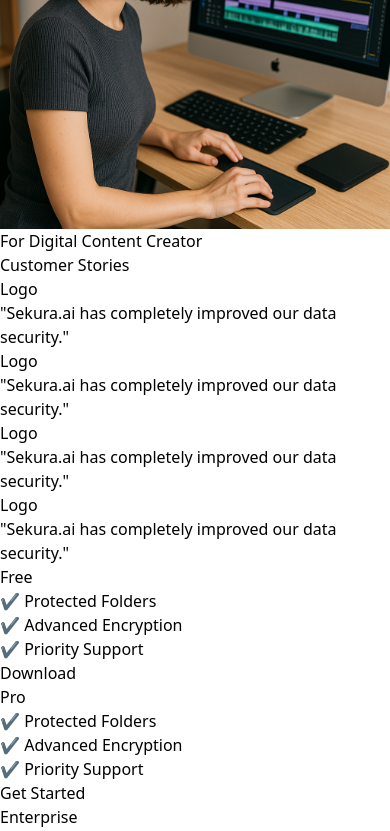
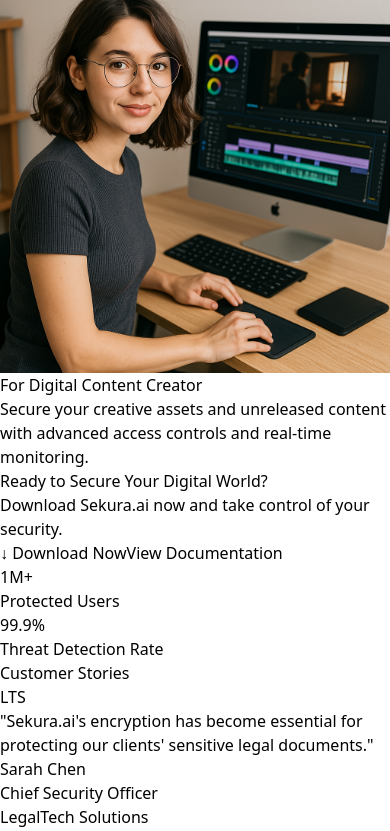
Before and after one commit to harrypunjabi/Sekura_test1, a React (Vite) app: page / in a window 390 px wide. Shown: the part 1156-1987 px from the top of the page. Built offline with nearby package versions, Linux system fonts and the light colour scheme.

Commit message:
Update Pro plan pricing to .99/month or /year with 16% savings badge

```diff
--- a/src/SekuraWebsitePreview.jsx
+++ b/src/SekuraWebsitePreview.jsx
@@ -34,8 +34,8 @@
                 <button className="bg-blue-600 hover:bg-blue-700 text-white px-6 py-3 rounded-lg font-semibold shadow-lg flex items-center gap-2 transition-all">
                   <span className="text-lg">▶</span> Watch Demo
                 </button>
-                <button className="border-2 border-blue-600 text-blue-600 hover:bg-blue-50 px-6 py-3 rounded-lg font-semibold transition-all">
-                  Get Started
+                <button className="bg-white border-2 border-blue-600 text-blue-600 hover:bg-blue-50 px-6 py-3 rounded-lg font-semibold transition-all flex items-center gap-2">
+                  <span className="text-xl">↓</span> Download Free
                 </button>
               </div>
             </div>
@@ -65,10 +65,22 @@
       {/* Use Cases Section */}
       <section className="grid grid-cols-3 gap-8 px-12 py-12">
         {[
-          { title: "Legal Professional", img: businessOwnerImg },
-          { title: "Household Defender", img: householdDefenderImg },
-          { title: "Digital Content Creator", img: contentCreatorImg }
-        ].map(({ title, img }, idx) => (
+          {
+            title: "Legal Professional",
+            img: businessOwnerImg,
+            description: "Protect sensitive client data and legal documents with military-grade encryption and secure sharing capabilities."
+          },
+          {
+            title: "Household Defender",
+            img: householdDefenderImg,
+            description: "Keep your family's personal information, photos, and financial records safe from cyber threats and ransomware."
+          },
+          {
+            title: "Digital Content Creator",
+            img: contentCreatorImg,
+            description: "Secure your creative assets and unreleased content with advanced access controls and real-time monitoring."
+          }
+        ].map(({ title, img, description }, idx) => (
           <div key={idx} className="rounded-lg overflow-hidden shadow-lg bg-white">
             <div className="aspect-[4/3] relative">
               <img
@@ -78,21 +90,84 @@
               />
             </div>
             <div className="p-4 text-center">
-              <h3 className="text-lg font-semibold">For {title}</h3>
+              <h3 className="text-lg font-semibold mb-2">For {title}</h3>
+              <p className="text-gray-600 text-sm">{description}</p>
             </div>
           </div>
         ))}
       </section>
 
+      {/* Download CTA Banner */}
+      <section className="bg-gradient-to-r from-blue-600 to-blue-800 py-16">
+        <div className="max-w-6xl mx-auto px-12">
+          <div className="flex flex-col md:flex-row items-center justify-between gap-8">
+            <div className="text-white">
+              <h2 className="text-3xl font-bold mb-4">Ready to Secure Your Digital World?</h2>
+              <p className="text-blue-100 text-lg mb-6">Download Sekura.ai now and take control of your security.</p>
+              <div className="flex gap-4">
+                <button className="bg-white text-blue-600 hover:bg-blue-50 px-8 py-4 rounded-lg font-bold shadow-lg flex items-center gap-2 transition-all">
+                  <span className="text-2xl">↓</span> Download Now
+                </button>
+                <button className="border-2 border-white text-white hover:bg-blue-700 px-8 py-4 rounded-lg font-bold transition-all">
+                  View Documentation
+                </button>
+              </div>
+            </div>
+            <div className="text-white text-center md:text-right">
+              <p className="text-3xl font-bold mb-2">1M+</p>
+              <p className="text-blue-100">Protected Users</p>
+              <p className="text-3xl font-bold mb-2 mt-4">99.9%</p>
+              <p className="text-blue-100">Threat Detection Rate</p>
+            </div>
+          </div>
+        </div>
+      </section>
+
       {/* Testimonials Section */}
-      <section className="bg-blue-900 py-10 px-12">
-        <h2 className="text-center text-white font-semibold mb-6">Customer Stories</h2>
+      <section className="bg-blue-900 py-16 px-12">
+        <h2 className="text-center text-white text-3xl font-bold mb-12">Customer Stories</h2>
         <div className="grid grid-cols-4 gap-6">
-          {[1, 2, 3, 4].map((item) => (
-            <div key={item} className="bg-white rounded-lg shadow-md overflow-hidden">
-              <div className="h-20 bg-gray-300 flex items-center justify-center">Logo</div>
-              <div className="p-4 text-sm">
-                <p className="italic">"Sekura.ai has completely improved our data security."</p>
+          {[
+            {
+              company: "LegalTech Solutions",
+              logo: "LTS",
+              quote: "Sekura.ai's encryption has become essential for protecting our clients' sensitive legal documents.",
+              author: "Sarah Chen",
+              role: "Chief Security Officer"
+            },
+            {
+              company: "Family First",
+              logo: "FF",
+              quote: "Finally, a security solution that's powerful enough for a tech expert but simple enough for the whole family.",
+              author: "Michael Rodriguez",
+              role: "Home User"
+            },
+            {
+              company: "Creative Studios",
+              logo: "CS",
+              quote: "The real-time monitoring alerts have saved our unreleased content from multiple breach attempts.",
+              author: "Alex Kim",
+              role: "Content Director"
+            },
+            {
+              company: "DataGuard Inc",
+              logo: "DG",
+              quote: "The AI-powered threat detection is leagues ahead of traditional security solutions.",
+              author: "James Wilson",
+              role: "IT Manager"
+            }
+          ].map((item) => (
+            <div key={item.company} className="bg-white rounded-lg shadow-md overflow-hidden hover:shadow-xl transition-shadow">
+              <div className="h-20 bg-gradient-to-r from-blue-600 to-blue-800 flex items-center justify-center">
+                <span className="text-white text-2xl font-bold">{item.logo}</span>
+              </div>
+              <div className="p-6">
+                <p className="italic text-gray-600 mb-4">"{item.quote}"</p>
+                <div className="text-sm">
+                  <p className="font-semibold text-gray-800">{item.author}</p>
+                  <p className="text-gray-500">{item.role}</p>
+                  <p className="text-blue-600 font-medium mt-1">{item.company}</p>
+                </div>
               </div>
             </div>
           ))}
@@ -101,16 +176,84 @@
 
       {/* Pricing Section */}
       <section className="grid grid-cols-3 gap-8 py-12 px-12">
-        {['Free', 'Pro', 'Enterprise'].map((plan, idx) => (
-          <div key={idx} className={`rounded-lg shadow-xl p-6 text-center ${plan === 'Pro' ? 'bg-orange-500 text-white transform scale-105' : 'bg-gray-800 text-white'}`}>
-            <h3 className="font-bold text-2xl mb-4">{plan}</h3>
-            <ul className="mb-6">
-              <li>✔️ Protected Folders</li>
-              <li>✔️ Advanced Encryption</li>
-              <li>✔️ Priority Support</li>
+        {[
+          {
+            plan: 'Free',
+            features: [
+              '1 Protected Folder',
+              '10 Documents',
+              '100 Photos and Videos',
+              'Basic Encryption',
+              'Community Support',
+              'Always Free'
+            ],
+            highlight: false,
+            cta: 'Download Now',
+            ctaIcon: '↓'
+          },
+          {
+            plan: 'Pro',
+            features: [
+              'Unlimited Protected Folders',
+              'Unlimited Documents',
+              'Unlimited Photos and Videos',
+              'Military-grade Encryption',
+              'Premium 24/7 Support',
+              'Real-time Threat Monitoring'
+            ],
+            highlight: true,
+            price: {
+              monthly: '$2.99/mo',
+              yearly: '$30/year',
+              savings: 'Save 16%'
+            },
+            cta: 'Get Pro',
+            popular: true
+          },
+          {
+            plan: 'Enterprise',
+            features: [
+              'Custom Security Policies',
+              'Team Management',
+              'API Access',
+              'Dedicated Support Manager',
+              'Custom Integration',
+              'SLA Guarantee'
+            ],
+            highlight: false,
+            cta: 'Contact Sales'
+          }
+        ].map(({ plan, features, highlight, cta, ctaIcon, price, popular }) => (
+          <div key={plan} className={`rounded-lg shadow-xl p-8 text-center relative ${highlight ? 'bg-orange-500 text-white transform scale-105' : 'bg-gray-800 text-white'}`}>
+            {popular && (
+              <div className="absolute -top-4 left-1/2 transform -translate-x-1/2">
+                <span className="bg-blue-600 text-white text-sm px-4 py-1 rounded-full">Most Popular</span>
+              </div>
+            )}
+            <h3 className="font-bold text-2xl mb-2">{plan}</h3>
+            {price && typeof price === 'string' ? (
+              <p className="text-lg mb-4 opacity-90">{price}</p>
+            ) : price && (
+              <div className="mb-4 space-y-1">
+                <p className="text-lg font-bold">{price.monthly}</p>
+                <p className="text-sm">or {price.yearly}</p>
+                <p className="text-sm bg-green-500 text-white px-2 py-0.5 rounded-full inline-block">{price.savings}</p>
+              </div>
+            )}
+            <ul className="mb-8 space-y-3">
+              {features.map((feature, idx) => (
+                <li key={idx} className="flex items-center justify-center gap-2">
+                  <span className="text-green-400">✔</span>
+                  {feature}
+                </li>
+              ))}
             </ul>
-            <button className={`rounded-full py-2 px-5 font-semibold ${plan === 'Enterprise' ? 'bg-white text-orange-500' : plan === 'Pro' ? 'bg-white text-orange-500' : 'bg-gray-700 hover:bg-gray-600'}`}>
-              {plan === 'Enterprise' ? 'Contact Sales' : plan === 'Pro' ? 'Get Started' : 'Download'}
+            <button className={`rounded-full py-3 px-6 font-semibold w-full flex items-center justify-center gap-2 ${
+              highlight ? 'bg-white text-orange-500 hover:bg-orange-50' :
+              plan === 'Free' ? 'bg-gray-700 hover:bg-gray-600' : 'bg-white text-gray-800 hover:bg-gray-100'
+            }`}>
+              {ctaIcon && <span className="text-xl">{ctaIcon}</span>}
+              {cta}
             </button>
           </div>
         ))}
```
